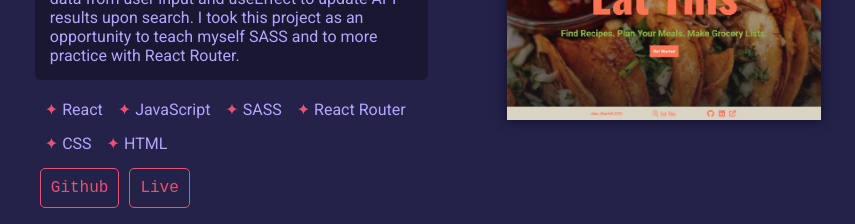
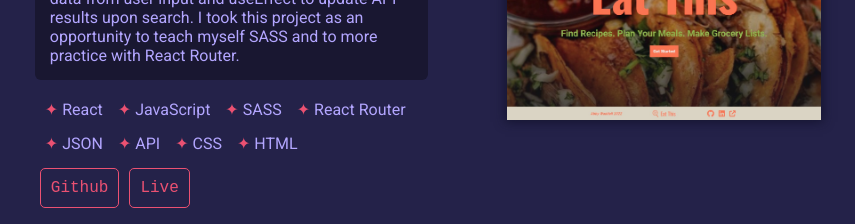
Before and after one commit to WAbby404/portfolio-redo, a React (Create React App) app: page / in a window 1280 px wide. Shown: the part 2020-2244 px from the top of the page, without its empty margins (212-1067 px from the left). Built offline with nearby package versions, Linux system fonts and the light colour scheme.

Commit message:
Caption update

```diff
--- a/src/components/About.js
+++ b/src/components/About.js
@@ -13,7 +13,7 @@ function About(props) {
     },
     {
         image: img2,
-        caption: 'My most recent painting'
+        caption: 'My most recent oil painting of a Metroid'
     },
     {
         image: img3,
--- a/src/components/Projects.js
+++ b/src/components/Projects.js
@@ -28,6 +28,8 @@ function Projects(props) {
                                     <li className="project-list-item"><span className="diamond">✦</span>  JavaScript</li>
                                     <li className="project-list-item"><span className="diamond">✦</span>  SASS</li>
                                     <li className="project-list-item"><span className="diamond">✦</span>  React Router</li>
+                                    <li className="project-list-item"><span className="diamond">✦</span>  JSON</li>
+                                    <li className="project-list-item"><span className="diamond">✦</span>  API</li>
                                     <li className="project-list-item"><span className="diamond">✦</span>  CSS</li>
                                     <li className="project-list-item"><span className="diamond">✦</span>  HTML</li>
                                 </ul>
```
